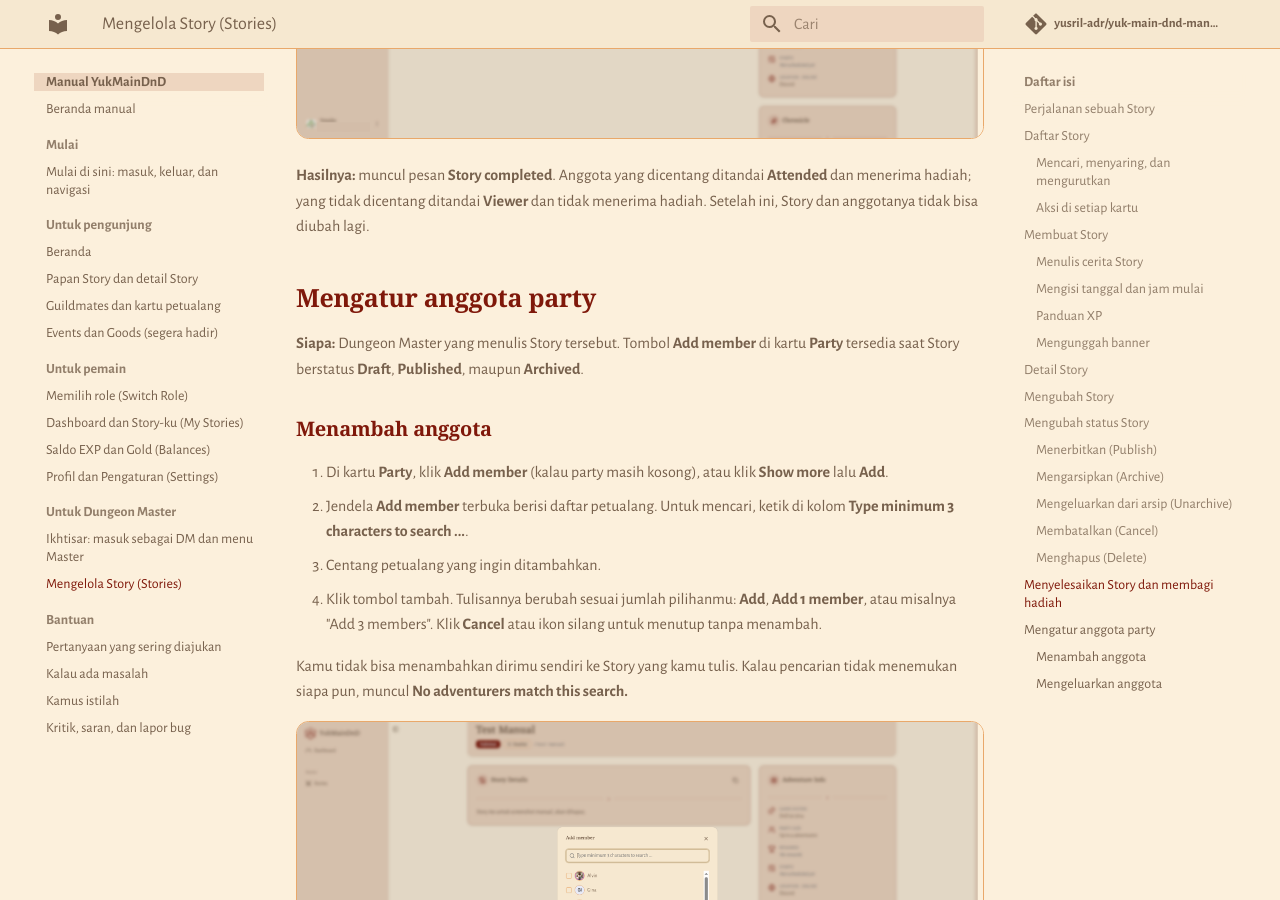
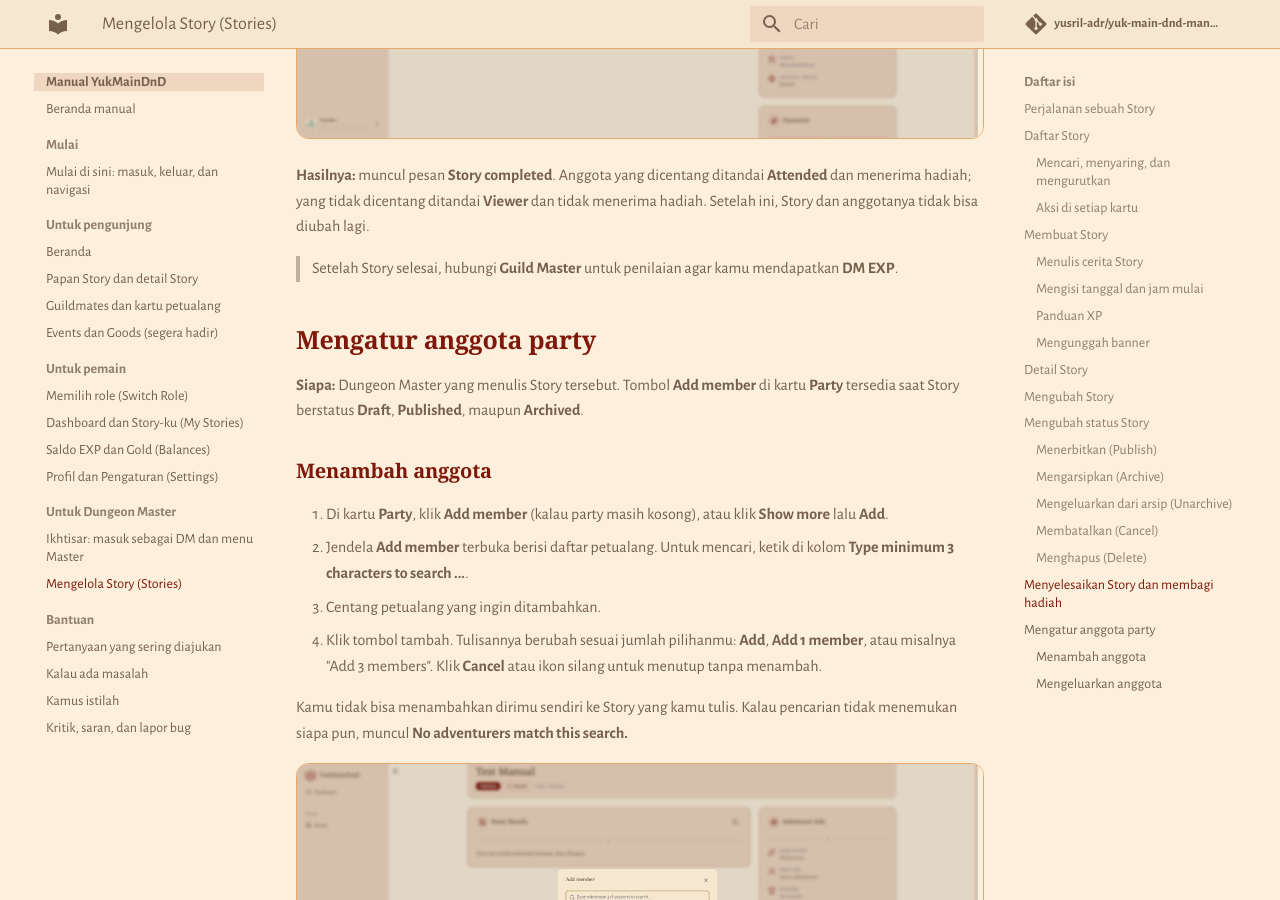
Before and after one commit to yusril-adr/yuk-main-dnd-manual, an MkDocs documentation site: the page built from docs/dungeon-master/story.md, in a window 1280 px wide and 900 px high, scrolled down 10117 px. Built offline with MkDocs 1.6.1 and Material for MkDocs 9.7.7, drawn with Linux system fonts in a browser that asks for light colours; some web fonts are replaced; comment, search, counter and statistics services are not loaded.

Commit message:
Tambah catatan menghubungi Guild Master untuk penilaian DM EXP

```diff
--- a/docs/dungeon-master/story.md
+++ b/docs/dungeon-master/story.md
@@ -219,6 +219,8 @@ Aksi ini ada di detail Story, dan sebagian juga di ikon titik tiga pada kartu di
 
 **Hasilnya:** muncul pesan **Story completed**. Anggota yang dicentang ditandai **Attended** dan menerima hadiah; yang tidak dicentang ditandai **Viewer** dan tidak menerima hadiah. Setelah ini, Story dan anggotanya tidak bisa diubah lagi.
 
+> Setelah Story selesai, hubungi **Guild Master** untuk penilaian agar kamu mendapatkan **DM EXP**.
+
 ## Mengatur anggota party
 
 **Siapa:** Dungeon Master yang menulis Story tersebut. Tombol **Add member** di kartu **Party** tersedia saat Story berstatus **Draft**, **Published**, maupun **Archived**.
```
